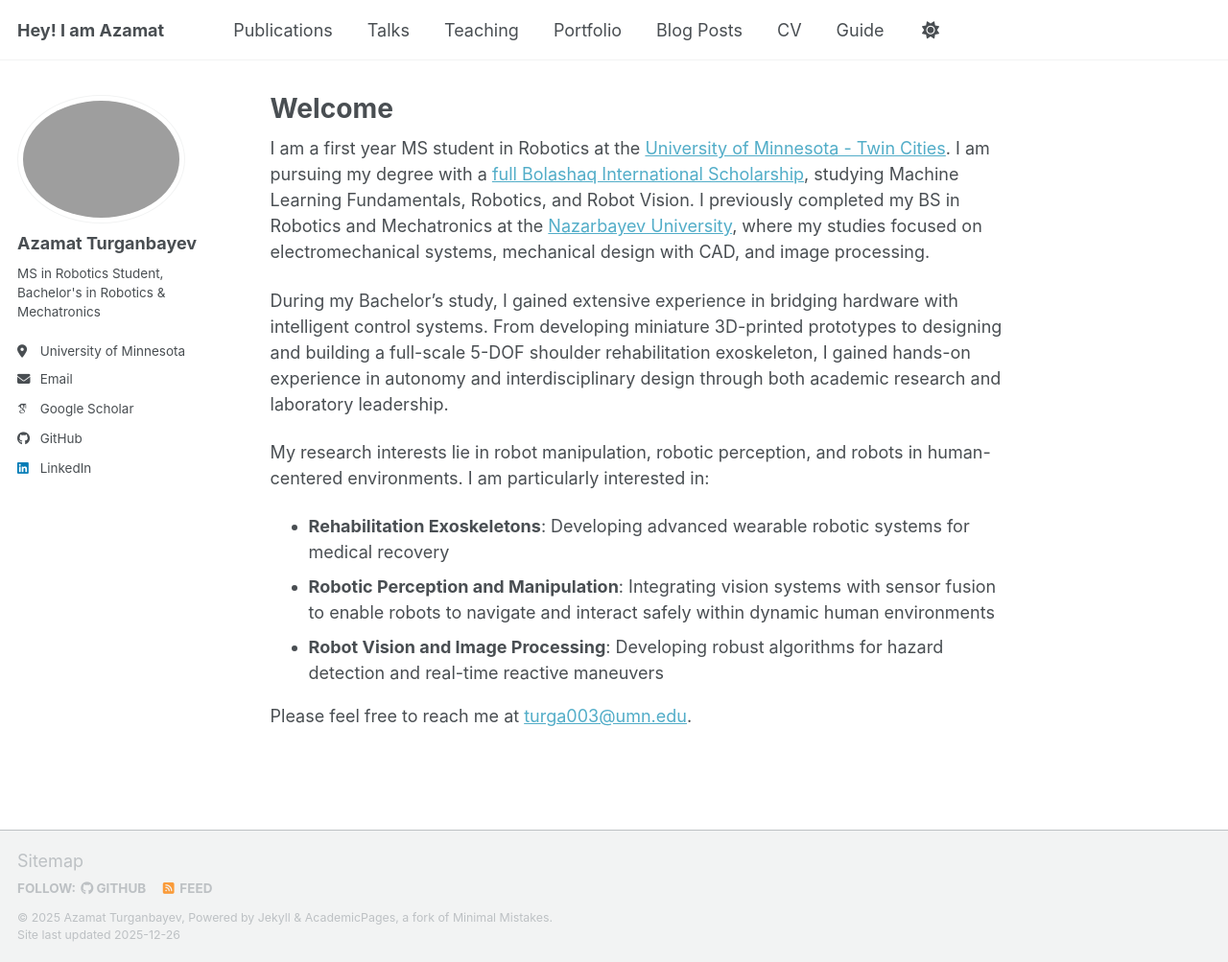
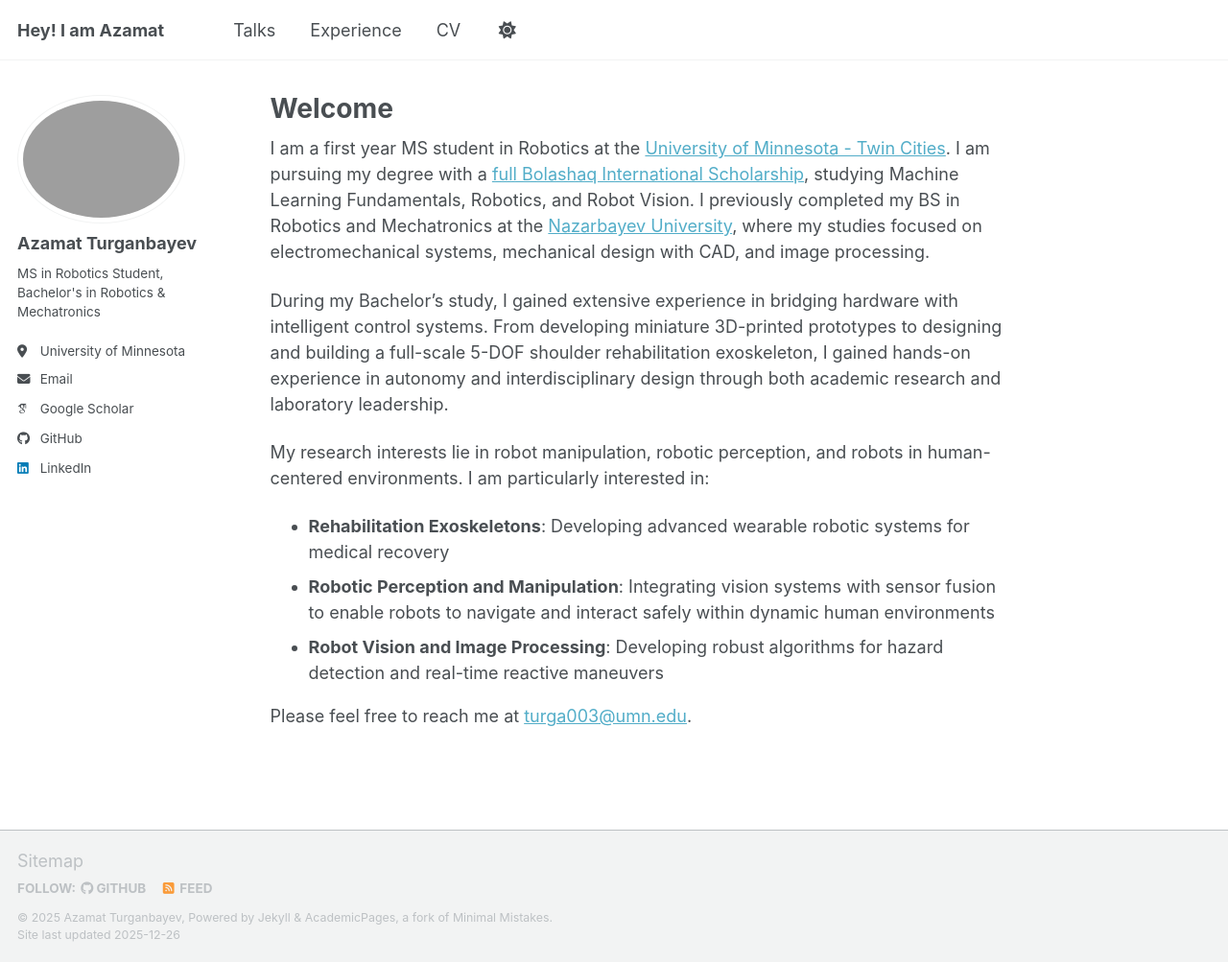
Before and after one commit to aturganbayev/aturganbayev-website-old, a Jekyll site: the page built from _pages/about.md, in a window 1280 px wide and 1003 px high. Shown: the whole window at 96% size. Built offline with Jekyll 4.4.1, drawn with Linux system fonts in a browser that asks for light colours; some web fonts are replaced; a script bundle is joined from its source files by our own code; library files that are not in the unit come from our copies.

Commit message:
Update navigation.yml

```diff
--- a/_data/navigation.yml
+++ b/_data/navigation.yml
@@ -8,20 +8,20 @@
 #      Markdown formatted page while the second is generated using JSON.
 
 main:
-  - title: "Publications"
-    url: /publications/
+  #- title: "Publications"
+  # url: /publications/
 
   - title: "Talks"
     url: /talks/
 
-  - title: "Teaching"
-    url: /teaching/
+ # - title: "Teaching"
+ #  url: /teaching/
 
-  - title: "Portfolio"
+  - title: "Experience"
     url: /portfolio/
 
-  - title: "Blog Posts"
-    url: /year-archive/
+  #- title: "Blog Posts"
+  #  url: /year-archive/
 
   - title: "CV"
     url: /files/cv.pdf
@@ -29,5 +29,5 @@ main:
   # - title: "CV"
   #   url: /cv-json/
 
-  - title: "Guide"
-    url: /markdown/
+#  - title: "Guide"
+ #   url: /markdown/
```
